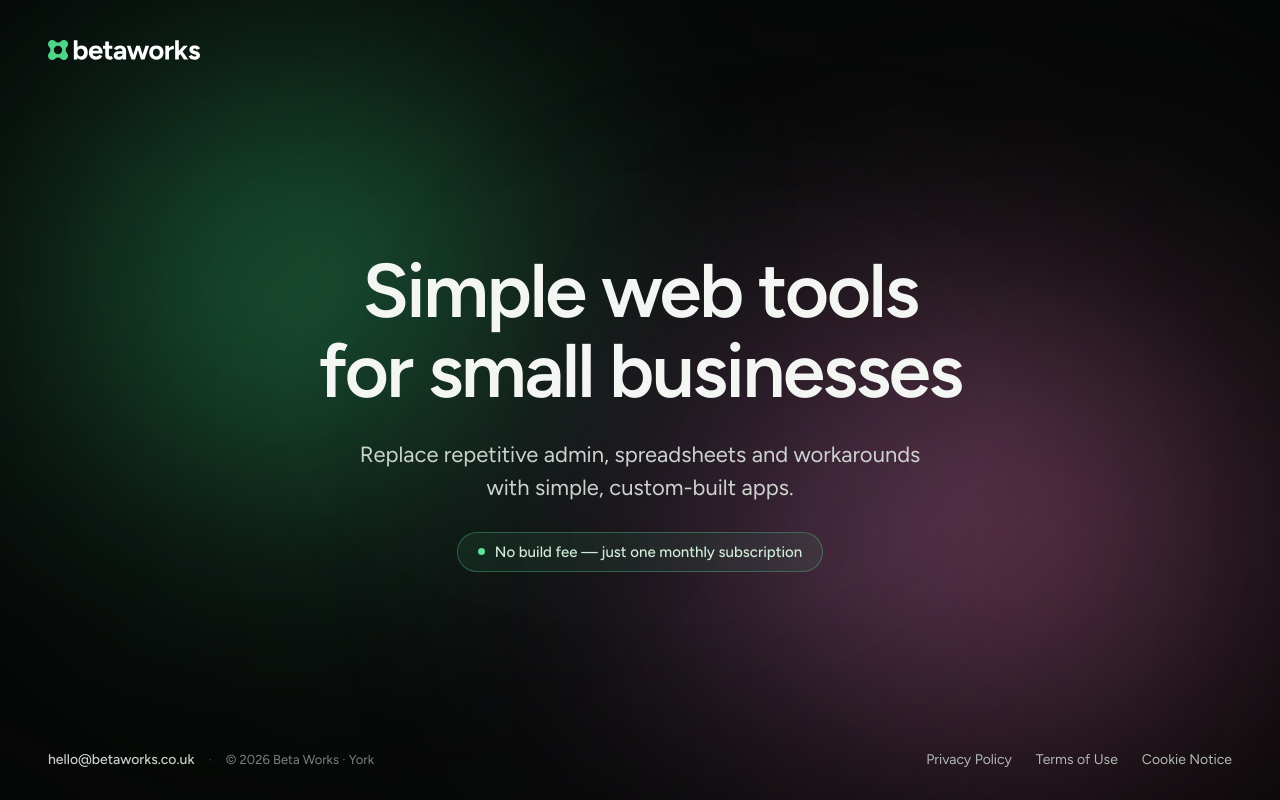
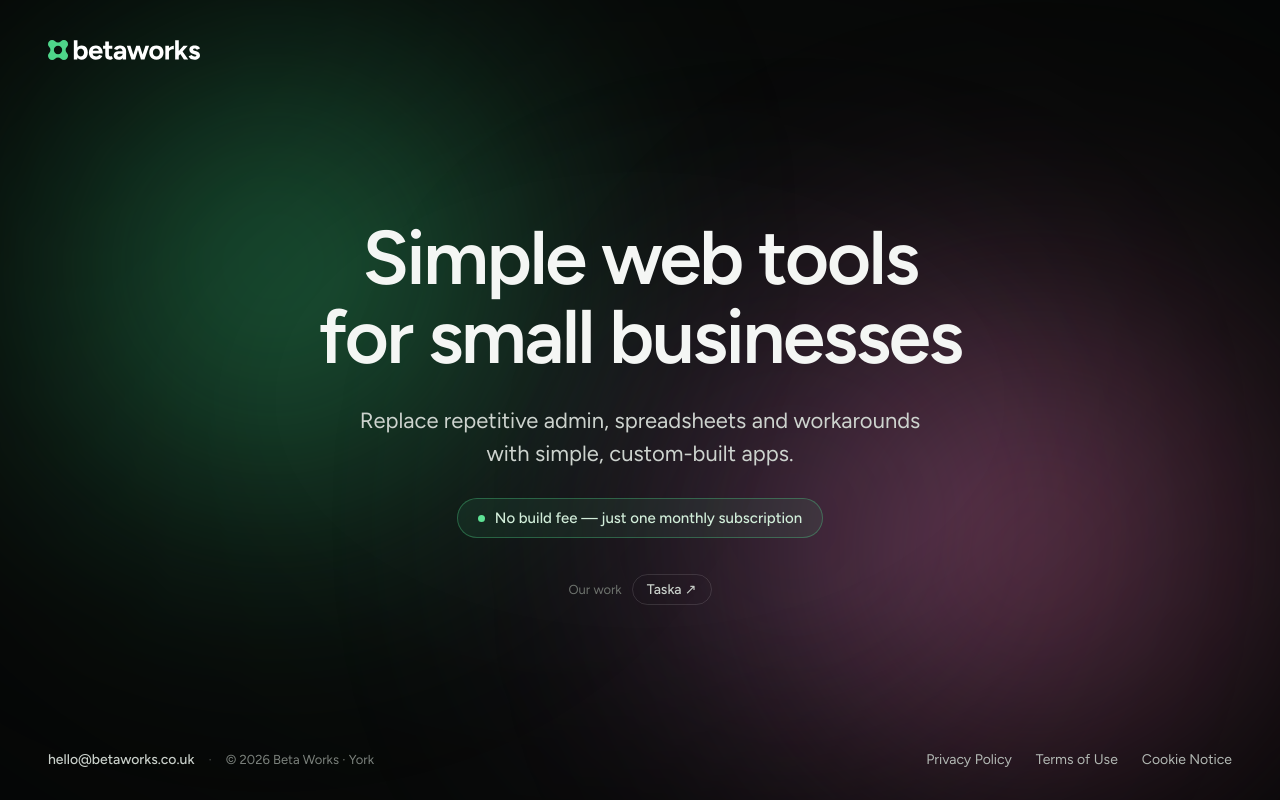
Before and after one commit to davidcharlescliff/betaworks, a Next.js app: page / in a window 1280 px wide. Built offline with nearby package versions, Linux system fonts and the light colour scheme.

Commit message:
Add taskahq.com project link to homepage

```diff
--- a/app/globals.css
+++ b/app/globals.css
@@ -23,6 +23,7 @@ html, body { background: #0a0c0b; }
 .rise-2 { animation: riseIn 0.8s ease 0.25s both; }
 .rise-3 { animation: riseIn 0.8s ease 0.4s both; }
 .rise-4 { animation: riseIn 0.8s ease 0.55s both; }
+.rise-5 { animation: riseIn 0.8s ease 0.7s both; }
 
 .blur-green { animation: drift1 22s ease-in-out infinite; }
 .blur-purple { animation: drift2 26s ease-in-out infinite; }
--- a/app/page.tsx
+++ b/app/page.tsx
@@ -86,11 +86,32 @@ export default function Home() {
                 No build fee — just one monthly subscription
               </span>
             </div>
+
+            <div className="rise-4" style={{
+              display: 'flex', alignItems: 'center', gap: '10px',
+              marginTop: '8px', flexWrap: 'wrap', justifyContent: 'center',
+            }}>
+              <span style={{ fontSize: '13px', color: 'oklch(0.55 0.01 150)' }}>Our work</span>
+              <a
+                href="https://www.taskahq.com"
+                target="_blank"
+                rel="noopener noreferrer"
+                style={{
+                  display: 'inline-flex', alignItems: 'center', gap: '6px',
+                  fontSize: '14px', fontWeight: 500, color: 'oklch(0.85 0.01 150)',
+                  textDecoration: 'none', padding: '6px 14px',
+                  border: '1px solid oklch(1 0 0 / 0.12)', borderRadius: '100px',
+                  transition: 'color 0.2s, border-color 0.2s',
+                }}
+              >
+                Taska ↗
+              </a>
+            </div>
           </div>
         </main>
 
         {/* Footer */}
-        <footer className="rise-4" style={{
+        <footer className="rise-5" style={{
           flex: '0 0 auto', padding: '32px 48px',
           display: 'flex', alignItems: 'center',
           justifyContent: 'space-between', gap: '16px', flexWrap: 'wrap',
```
